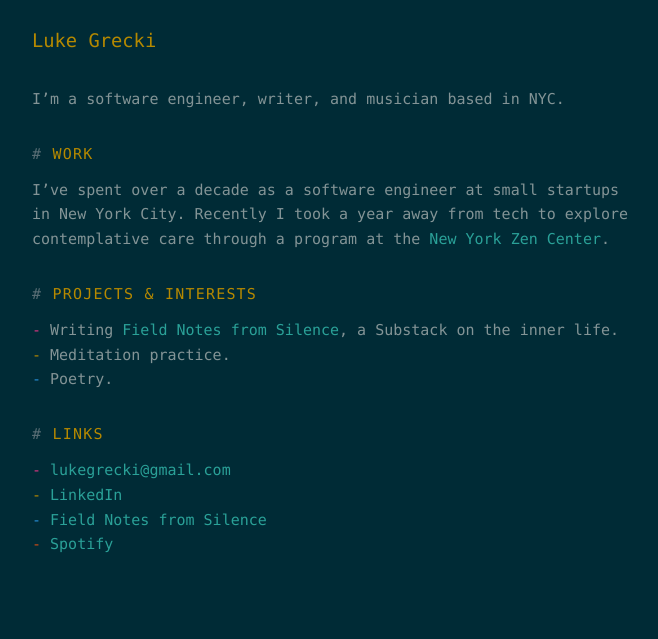
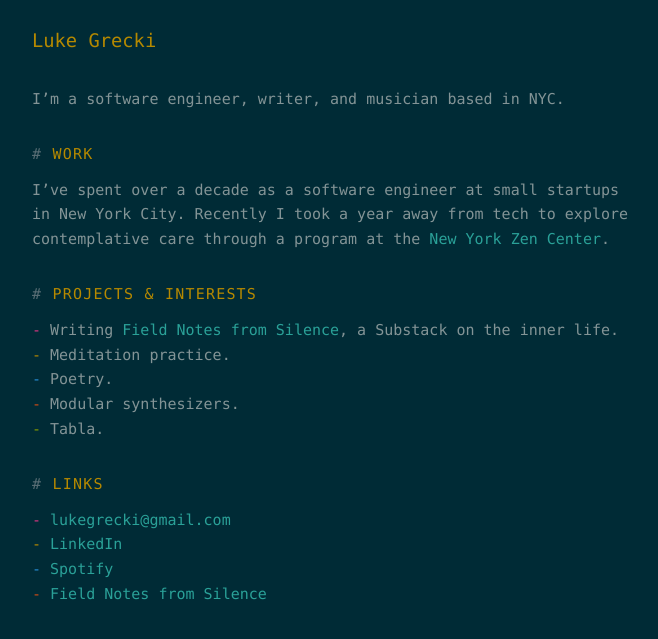
Before and after one commit to lukegrecki/lukegrecki.github.io, a Jekyll site: the page built from index.md, in a window 1280 px wide, cut to the strip 229-868 px from the top of the page. Shown: the whole strip, without its empty margins (308-966 px from the left). Built offline with Jekyll 4.4.1, drawn with Linux system fonts in a browser that asks for light colours.

Commit message:
Add music interests. Reorder links.

```diff
--- a/index.md
+++ b/index.md
@@ -18,12 +18,14 @@ I've spent over a decade as a software engineer at small startups in New York Ci
 - Writing [Field Notes from Silence](https://fieldnotesfromsilence.substack.com), a Substack on the inner life.
 - Meditation practice.
 - Poetry.
+- Modular synthesizers.
+- Tabla.
 
 ## Links
 
 <ul>
   <li><a href="mailto:lukegrecki@gmail.com">lukegrecki@gmail.com</a></li>
   <li><a href="https://www.linkedin.com/in/lukegrecki/">LinkedIn</a></li>
+  <li><a href="https://open.spotify.com/artist/04tZv4T66tYdaY0AHdC5m4?si=l11u45DjRxaGdsukOhlYzQ">Spotify</a></li>
   <li><a href="https://fieldnotesfromsilence.substack.com">Field Notes from Silence</a></li>
-  <li><a href="https://open.spotify.com/artist/04tZv4T66tYdaY0AHdC5m4?si=l11u45DjRxaGdsukOhlYzQ">Spotify</a></li>
 </ul>
```
